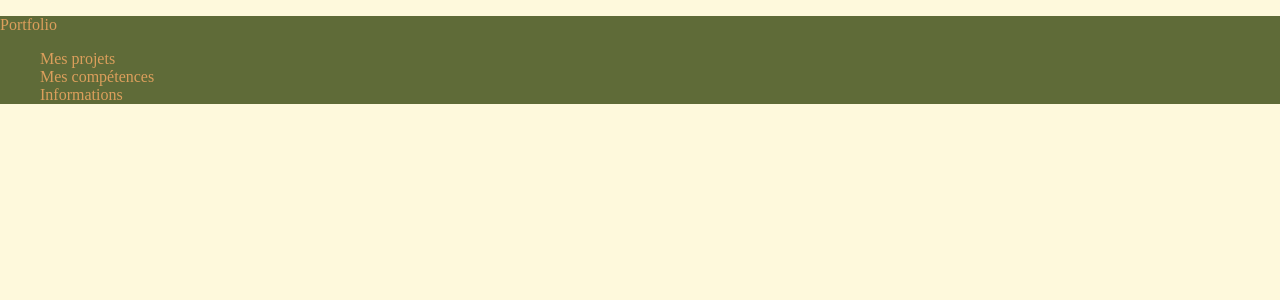
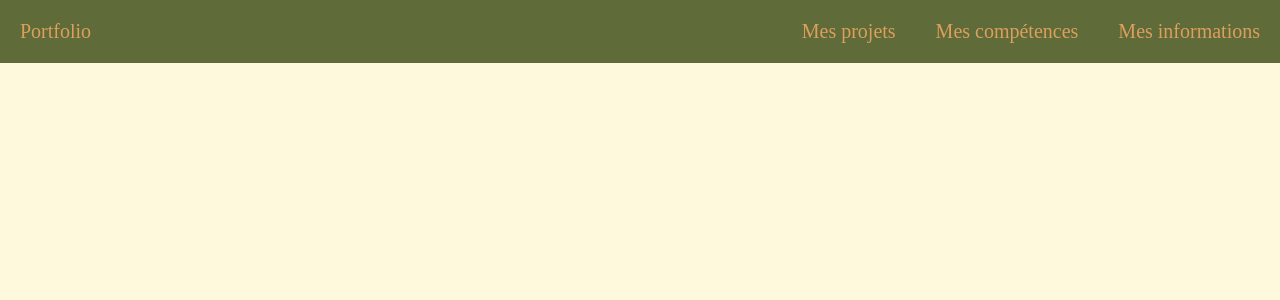
Before and after one commit to laure-ld/portfolio, a React (Create React App) app: page / in a window 1280 px wide. Shown: the top 300 px of the page. Built offline with nearby package versions, Linux system fonts and the light colour scheme.

Commit message:
mise en place du header

```diff
--- a/package.json
+++ b/package.json
@@ -9,8 +9,10 @@
     "@testing-library/user-event": "^13.5.0",
     "react": "^19.0.0",
     "react-dom": "^19.0.0",
+    "react-router-dom": "^7.2.0",
     "react-scripts": "5.0.1",
     "sass": "^1.85.1",
+    "sass-loader": "^13.3.3",
     "web-vitals": "^2.1.4"
   },
   "scripts": {
--- a/src/components/header.js
+++ b/src/components/header.js
@@ -1,15 +1,17 @@
+import  { Link } from 'react-router-dom';
+import React from 'react';
 import '../styles/header.scss';
 
 function Header () {
     return (
-        <div className="container">
+        <section className="container">
             <p>Portfolio</p>
-            <ul>
-                <li>Mes projets</li>
-                <li>Mes compétences</li>
-                <li>Informations</li>
-            </ul>
-        </div>
+            <div className='menu'>
+                <Link to="/">Mes projets</Link>
+                <Link to="/">Mes compétences</Link>
+                <Link to="/">Mes informations</Link>
+            </div>
+        </section>
     )
 }
 
--- a/src/index.js
+++ b/src/index.js
@@ -1,11 +1,14 @@
 import React from 'react';
 import ReactDOM from 'react-dom/client';
+import { BrowserRouter } from 'react-router-dom';
 import './styles/color.scss';
 import App from './App';
 
 const root = ReactDOM.createRoot(document.getElementById('root'));
 root.render(
   <React.StrictMode>
-    <App />
+    <BrowserRouter>
+      <App />
+    </BrowserRouter>
   </React.StrictMode>
 );
--- a/src/styles/header.scss
+++ b/src/styles/header.scss
@@ -3,8 +3,23 @@
 .container {
     background-color: $greencolor;
     color: $second-color;
+    display: flex;
+    justify-content: space-between;
+    font-size: 20px;
+
+    p{
+        padding-left: 20px;
+    }
+
+    a {
+        text-decoration: none;
+        color: $second-color;
+        gap: 15px;
+        display: flex;
+        padding: 20px;
+    }
+
+    .menu {
+        display: flex;
+    }
 }
-
-ul{
-    list-style-type: none;
-}
```
Also changed, not shown: 1 other file (tests, documents, lock files or other folders).
